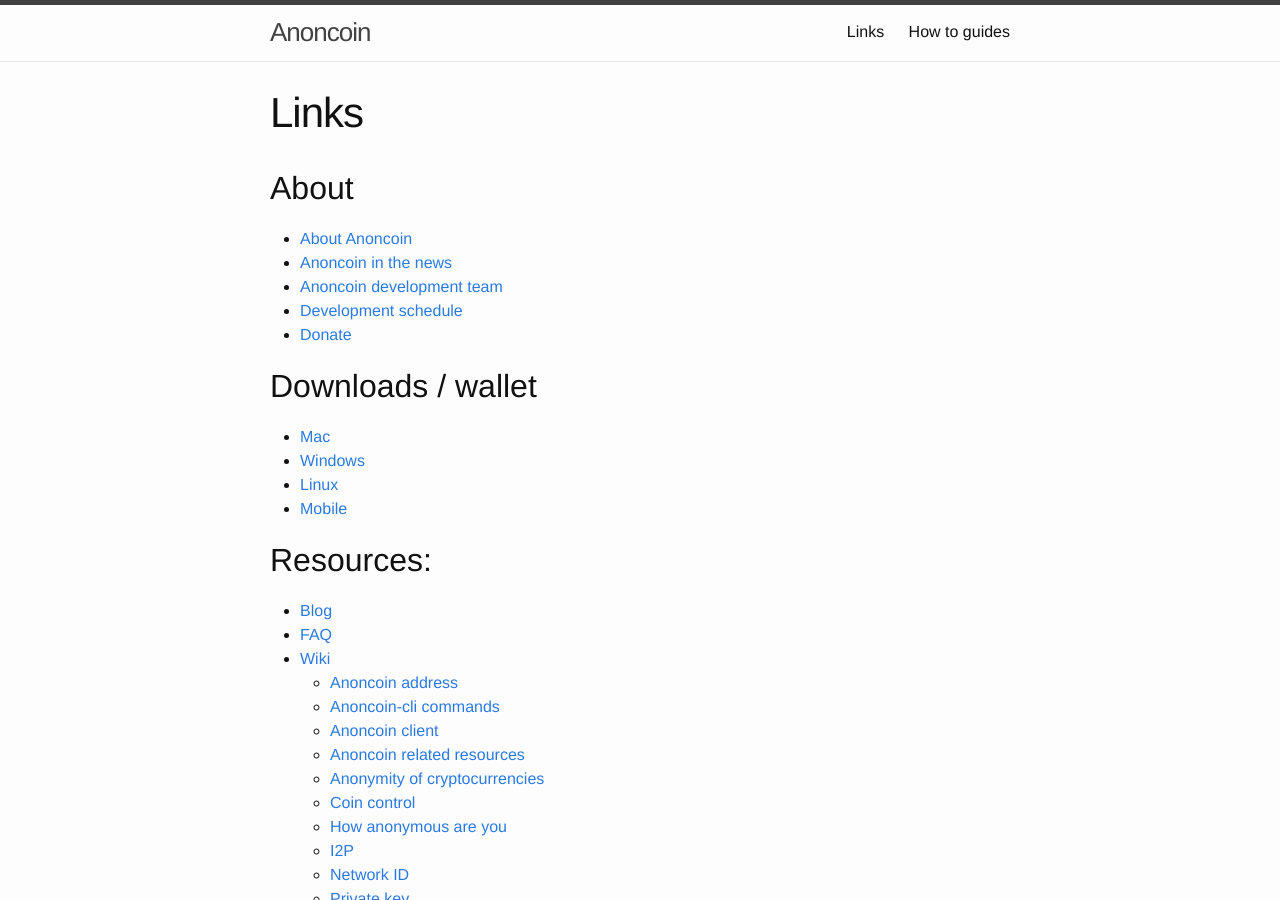
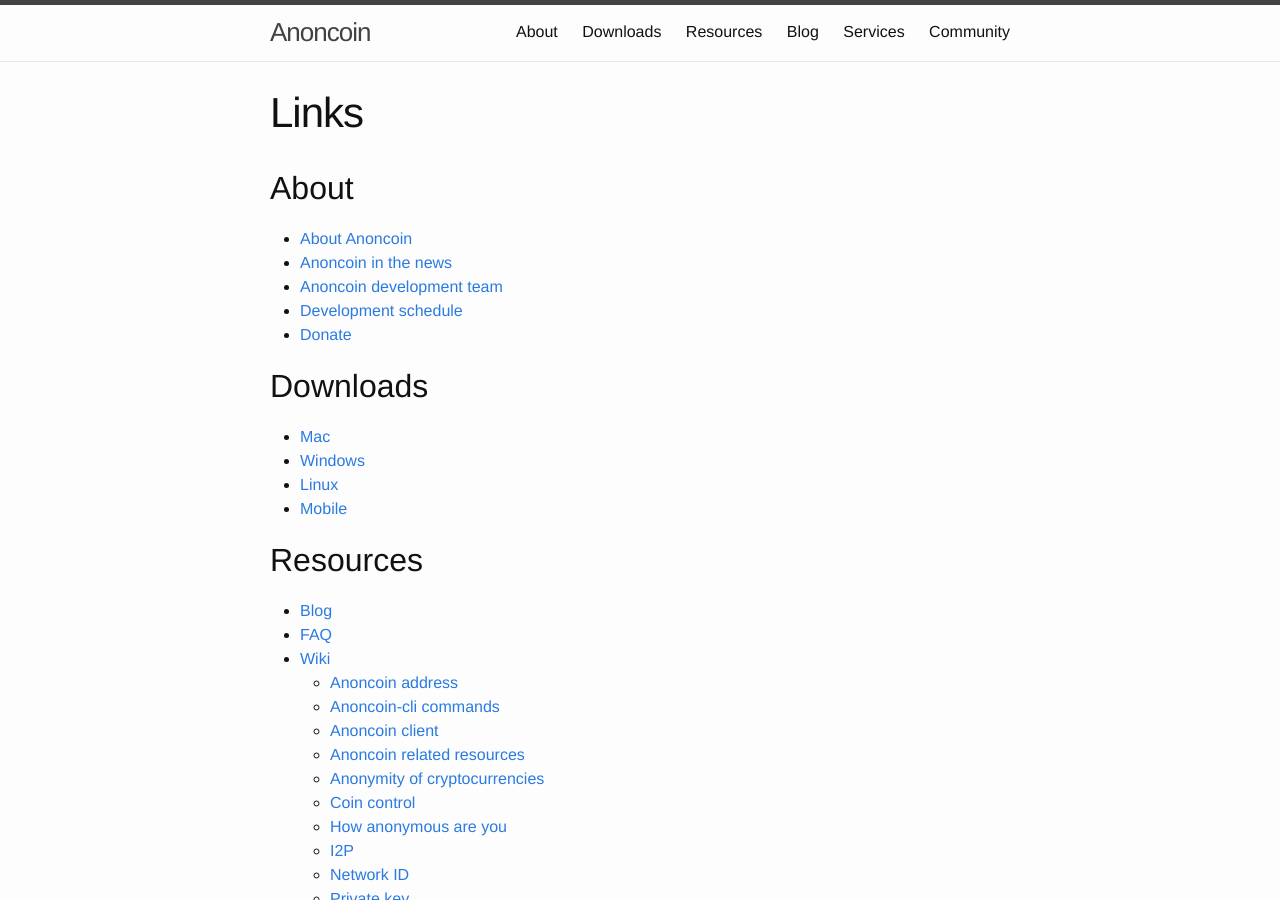
Before and after one commit to Anoncoin/anoncoin-website, a Jekyll site: the page built from links.md, in a window 1280 px wide and 900 px high. Built offline with Jekyll 4.4.1, drawn with Linux system fonts in a browser that asks for light colours.

Commit message:
Update folder setup

```diff
--- a/_includes/header.html
+++ b/_includes/header.html
@@ -19,8 +19,13 @@
         </label>
 
         <div class="trigger">
-          <a class="page-link" href="/links">Links</a>
-          <a class="page-link" href="/how_to_guides">How to guides</a>
+          <a class="page-link" href="/links#about">About</a>
+          <a class="page-link" href="/links#downloads">Downloads</a>
+          <a class="page-link" href="/links#resources">Resources</a>
+          <a class="page-link" href="/blog">Blog</a>
+          <a class="page-link" href="/links#services">Services</a>
+          <a class="page-link" href="/links#community">Community</a>
+
         </div>
       </nav>
     {% endif %}
--- a/links.md
+++ b/links.md
@@ -13,14 +13,14 @@ permalink: /links/
 
 
 
-## Downloads / wallet
+## Downloads
 * [Mac](/Download#mac-os-x "MacOS")
 * [Windows](/Download#windows "Windows")
 * [Linux](/Download#linux "Linux")
 * [Mobile](/Download#mobile "Mobile")
 
 
-## Resources:
+## Resources
 * [Blog](/Blog "Blog")
 * [FAQ](/FAQ "FAQ")
 * [Wiki](/h "Articles")
```
Also changed, not shown: other parts of links.md (+1 -0 lines), Download.md (renamed from resources/Download.md, +1 -1 lines).
